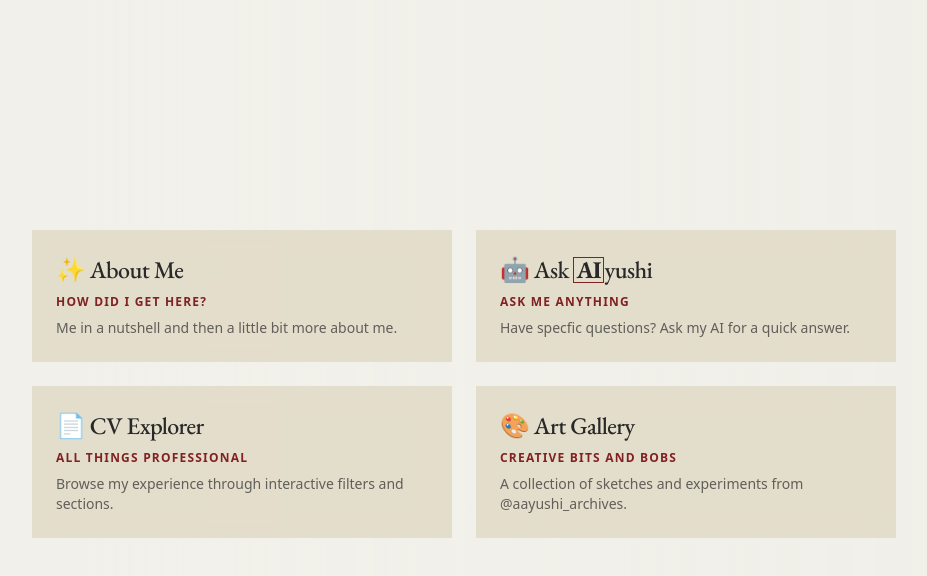
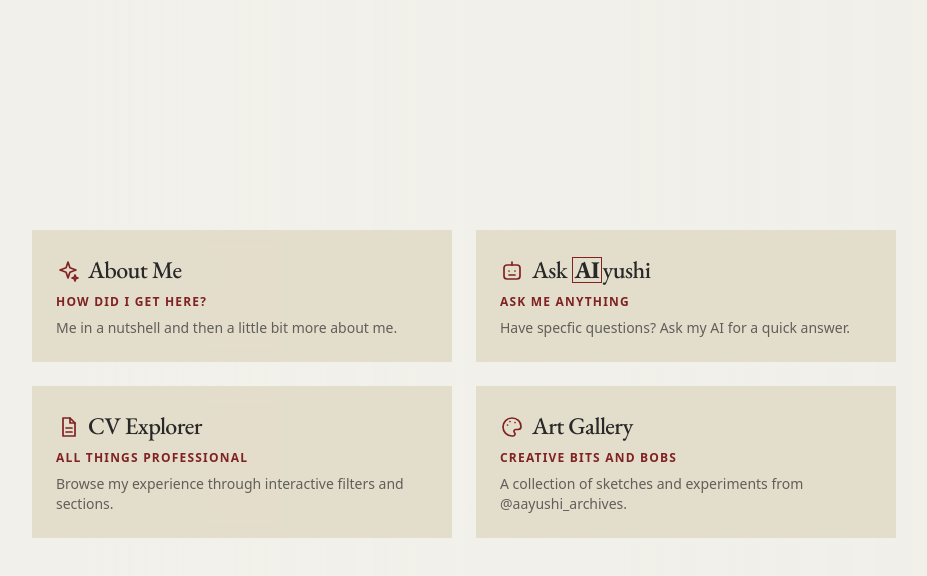
Before and after one commit to jhaveriaayushi/Aayushi-experience, a Next.js app: page / in a window 1280 px wide. Both pictures are taken after a click on the button "GET STARTED". Shown: the part 887-1463 px from the top of the page, without its empty margins (176-1103 px from the left). Built offline with nearby package versions, Linux system fonts and the light colour scheme.

Commit message:
better icons on home page

```diff
--- a/app/page.tsx
+++ b/app/page.tsx
@@ -5,6 +5,49 @@ import { useRouter } from "next/navigation";
 import { AIyushi } from "./ai_box";
 import { Starfield } from "./starfield";
 import { Notepad } from "./notepad";
+
+type HomeIconName = "about" | "chat" | "cv" | "art";
+
+function HomeIcon({ name }: { name: HomeIconName }) {
+  return (
+    <svg
+      aria-hidden="true"
+      viewBox="0 0 24 24"
+      fill="none"
+      stroke="currentColor"
+      strokeWidth="1.7"
+      strokeLinecap="round"
+      strokeLinejoin="round"
+      className="mr-2 inline-block h-6 w-6 shrink-0 align-[-0.2em] text-[var(--accent-light)]"
+    >
+      {name === "about" && (
+        <>
+          <path d="m12 3 1.9 5.8L20 11l-6.1 2.2L12 19l-1.9-5.8L4 11l6.1-2.2L12 3Z" />
+          <path d="m19 16 .8 2.2L22 19l-2.2.8L19 22l-.8-2.2L16 19l2.2-.8L19 16Z" />
+        </>
+      )}
+      {name === "chat" && (
+        <>
+          <path d="M12 3v3" />
+          <rect x="4" y="6" width="16" height="14" rx="3" />
+          <path d="M9 12h.01M15 12h.01M9 16h6" />
+        </>
+      )}
+      {name === "cv" && (
+        <>
+          <path d="M7 3h7l5 5v13H7z" />
+          <path d="M14 3v5h5M10 13h6M10 17h6" />
+        </>
+      )}
+      {name === "art" && (
+        <>
+          <path d="M12 3a9 9 0 1 0 0 18h1.1a2 2 0 0 0 1.4-3.4 1.8 1.8 0 0 1 1.3-3.1H18a3 3 0 0 0 3-3c0-4.7-4-8.5-9-8.5Z" />
+          <path d="M7.5 10h.01M10 6.5h.01M15 7.5h.01" />
+        </>
+      )}
+    </svg>
+  );
+}
 
 export default function Home() {
   const router = useRouter();
@@ -128,7 +171,7 @@ export default function Home() {
               className="group rounded-3xl p-6 text-left backdrop-blur-sm buttons"
             >
               <h3 className="mb-2 text-2xl font-bold">
-                ✨ About Me
+                <HomeIcon name="about" />About Me
               </h3>
               <h4 className="mb-2 text-xs">How did I get here?</h4>
               <p className="text-sm text-foreground/70">
@@ -141,7 +184,7 @@ export default function Home() {
               className="group  p-6 text-left backdrop-blur-sm buttons"
             >
               <h3 className="mb-2 text-2xl font-bold">
-                🤖 Ask <AIyushi />
+                <HomeIcon name="chat" />Ask <AIyushi />
               </h3>
               <h4 className="mb-2 text-xs">Ask me anything</h4>
 
@@ -155,7 +198,7 @@ export default function Home() {
               className="group rounded-3xl p-6 text-left backdrop-blur-sm buttons"
             >
               <h3 className="mb-2 text-2xl font-bold">
-                📄 CV Explorer
+                <HomeIcon name="cv" />CV Explorer
               </h3>
               <h4 className="mb-2 text-xs">All things professional</h4>
               <p className="text-sm text-foreground/70">
@@ -169,7 +212,7 @@ export default function Home() {
               className="group rounded-3xl p-6 text-left backdrop-blur-sm buttons"
             >
               <h3 className="mb-2 text-2xl font-bold">
-                🎨 Art Gallery
+                <HomeIcon name="art" />Art Gallery
               </h3>
               <h4 className="mb-2 text-xs">Creative bits and bobs</h4>
               <p className="text-sm text-foreground/70">
```
